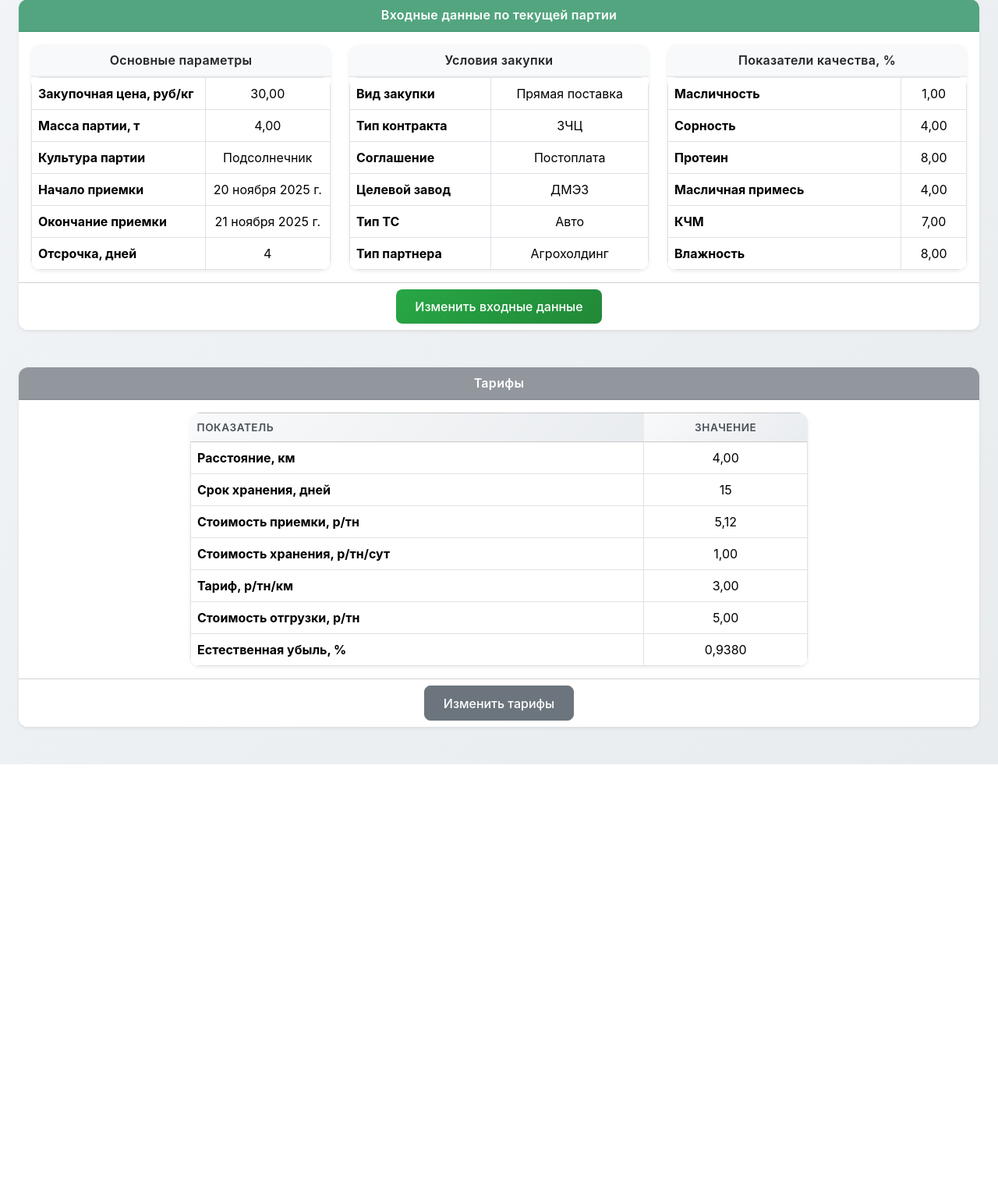
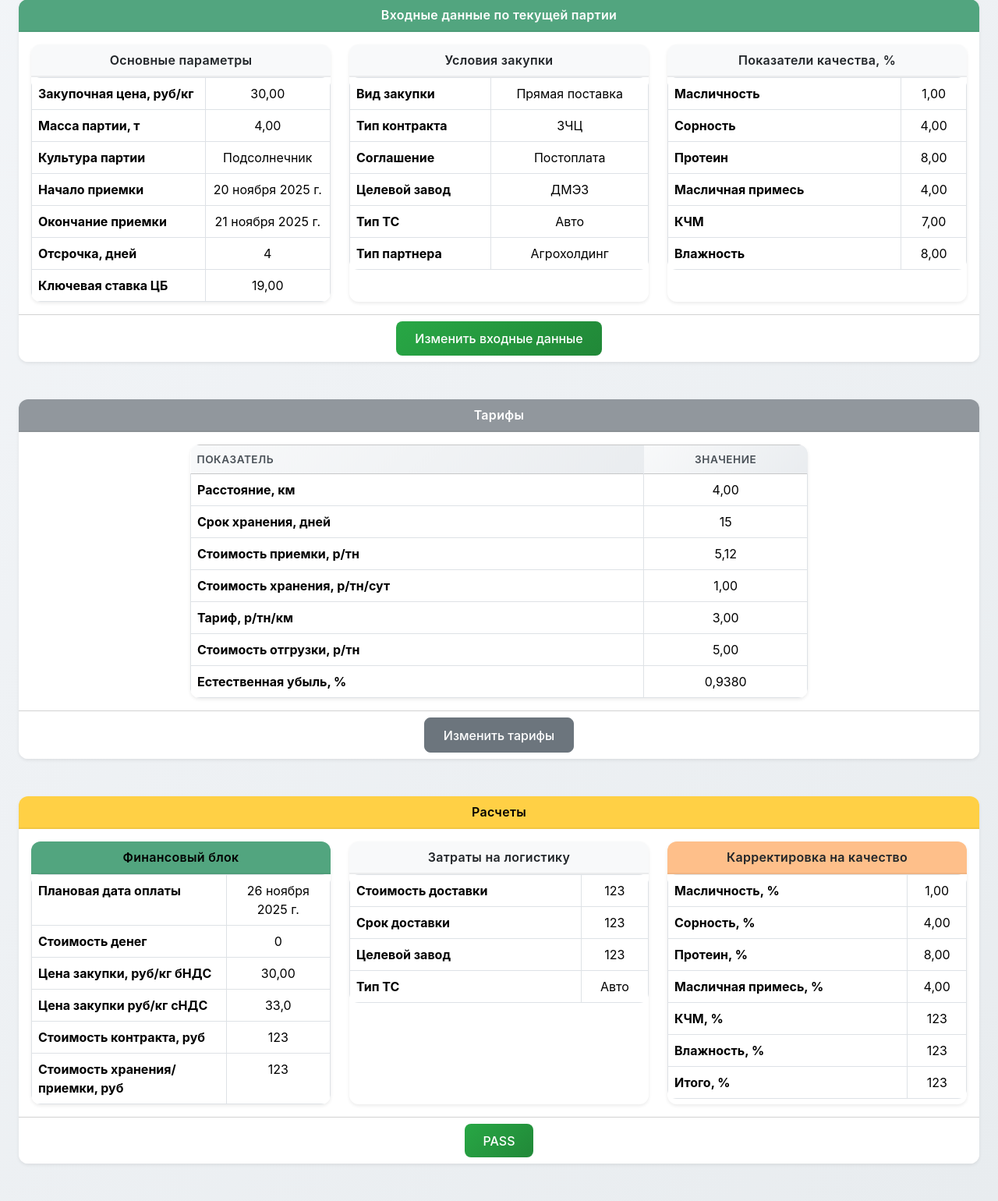
Before and after one commit to orcworker1/purch_calculator, a Django app: page / in a window 1280 px wide. Shown: the part 861-2401 px from the top of the page at 78% size. Before the commit the page ends 1841 px from the top, so only its background shows below. Run offline with Django 5.2, Linux system fonts and the light colour scheme; data comes from the database, SQL or seed files in the repository; both versions use the stored data as it was after the commit; some libraries are stand-ins or nearby versions.

Commit message:
update database and start calculate

```diff
--- a/purch_calculator/removal_rates/views.py
+++ b/purch_calculator/removal_rates/views.py
@@ -13,6 +13,7 @@ from django.views import View
 import pandas as pd
 from django.http import HttpResponse
 from datetime import datetime
+from purch_calculator.removal_rates.calculate import PurchCalculator
 
 from purch_calculator.removal_rates.models import RemovalForSunflower
 from purch_calculator.removal_rates.models import RemovalForRapeseed , RawMaterialBatch, Tariffs
@@ -33,10 +34,12 @@ class ViewRates(ListView):
         rapeseed, _ = RemovalForRapeseed.objects.get_or_create(pk=1)
         batch, _ = RawMaterialBatch.objects.get_or_create(pk=1)
         tariffs , _ = Tariffs.objects.get_or_create(pk=1)
+        calculator = PurchCalculator(sunflower, rapeseed, batch, tariffs)
         ctx["sunflower"] = sunflower
         ctx["raps"] = rapeseed
         ctx["batch"] = batch
         ctx['tariffs'] = tariffs
+        ctx['calculate'] = calculator.financial_block()
         return ctx
 
 class UpdateSunflower(UpdateView):
@@ -84,42 +87,9 @@ class UpdateTariffs(UpdateView):
 
 class ExportCSV(View):
     def get(self, request, *args, **kwargs):
-        csv_parts = []
+        raw_material_batch = RawMaterialBatch.objects.all().values()
+        df_batches = pd.DataFrame()
 
-        removal_sunflower = RemovalForSunflower.objects.all().values()
-        if removal_sunflower.exists():
-            df_sunflower = pd.DataFrame(list(removal_sunflower))
-            column_mapping = {}
-            for field in RemovalForSunflower._meta.fields:
-                if hasattr(field, 'verbose_name'):
-                    verbose_name = str(field.verbose_name) if field.verbose_name else None
-                    if verbose_name and verbose_name != field.name:
-                        column_mapping[field.name] = verbose_name
-                if field.name == 'id' and 'id' not in column_mapping:
-                    column_mapping[field.name] = 'ID'
-            if column_mapping:
-                df_sunflower.rename(columns=column_mapping, inplace=True)
-            csv_parts.append("КОЭФФИЦИЕНТЫ ДЛЯ ПОДСОЛНЕЧНИКА")
-            csv_parts.append(df_sunflower.to_csv(index=False, encoding="utf-8-sig"))
-
-        removal_rapeseed = RemovalForRapeseed.objects.all().values()
-        if removal_rapeseed.exists():
-            df_rapeseed = pd.DataFrame(list(removal_rapeseed))
-            column_mapping = {}
-            for field in RemovalForRapeseed._meta.fields:
-                if hasattr(field, 'verbose_name'):
-                    verbose_name = str(field.verbose_name) if field.verbose_name else None
-                    if verbose_name and verbose_name != field.name:
-                        column_mapping[field.name] = verbose_name
-                if field.name == 'id' and 'id' not in column_mapping:
-                    column_mapping[field.name] = 'ID'
-            if column_mapping:
-                df_rapeseed.rename(columns=column_mapping, inplace=True)
-            csv_parts.append("КОЭФФИЦИЕНТЫ ДЛЯ РАПСА")
-            csv_parts.append(df_rapeseed.to_csv(index=False, encoding="utf-8-sig"))
-
-
-        raw_material_batch = RawMaterialBatch.objects.all().values()
         if raw_material_batch.exists():
             df_batches = pd.DataFrame(list(raw_material_batch))
             column_mapping = {}
@@ -188,11 +158,9 @@ class ExportCSV(View):
                 elif 'agreement_type' in df_batches.columns:
                     df_batches['agreement_type'] = df_batches['agreement_type'].map(agreement_type_map).fillna(df_batches['agreement_type'])
 
-            csv_parts.append("ВХОДНЫЕ ДАННЫЕ ПО ТЕКУЩЕЙ ПАРТИИ")
-            csv_parts.append(df_batches.to_csv(index=False, encoding="utf-8-sig"))
+        tariffs = Tariffs.objects.all().values()
+        df_tariffs = pd.DataFrame()
 
-
-        tariffs = Tariffs.objects.all().values()
         if tariffs.exists():
             df_tariffs = pd.DataFrame(list(tariffs))
             column_mapping = {}
@@ -202,15 +170,50 @@ class ExportCSV(View):
                     if verbose_name and verbose_name != field.name:
                         column_mapping[field.name] = verbose_name
                 if field.name == 'id' and 'id' not in column_mapping:
-                    column_mapping[field.name] = 'ID'
+                    column_mapping[field.name] = 'ID_Тарифы'
             if column_mapping:
                 df_tariffs.rename(columns=column_mapping, inplace=True)
-            csv_parts.append("ТАРИФЫ")
-            csv_parts.append(df_tariffs.to_csv(index=False, encoding="utf-8-sig"))
 
 
-        csv_content = "\n".join(csv_parts)
 
+        data_type_mapping = {}
+
+        if not df_batches.empty and not df_tariffs.empty:
+
+            for col in df_batches.columns:
+                data_type_mapping[col] = "Входные данные"
+
+            for col in df_tariffs.columns:
+                data_type_mapping[col] = "Тарифы"
+
+            df_batches['key'] = 1
+            df_tariffs['key'] = 1
+            df_flat = pd.merge(df_batches, df_tariffs, on='key', how='outer').drop('key', axis=1)
+        elif not df_batches.empty:
+            for col in df_batches.columns:
+                data_type_mapping[col] = "Входные данные"
+            df_flat = df_batches
+        elif not df_tariffs.empty:
+            for col in df_tariffs.columns:
+                data_type_mapping[col] = "Тарифы"
+            df_flat = df_tariffs
+        else:
+            df_flat = pd.DataFrame()
+
+
+        if not df_flat.empty:
+            df_flat = df_flat.T
+
+            field_names = df_flat.index
+
+            data_type_series = pd.Series(field_names.map(data_type_mapping).fillna(''), index=field_names, name='Тип данных')
+
+            df_flat = df_flat.reset_index()
+            df_flat.rename(columns={'index': 'Показатель'}, inplace=True)
+            df_flat.insert(0, 'Тип данных', data_type_series.values)
+
+
+        csv_content = df_flat.to_csv(index=False, encoding="utf-8-sig") if not df_flat.empty else ""
 
         response = HttpResponse(csv_content.encode('utf-8-sig'), content_type='text/csv; charset=utf-8-sig')
 
--- a/pyproject.toml
+++ b/pyproject.toml
@@ -10,4 +10,5 @@ dependencies = [
     "dotenv>=0.9.9",
     "pandas>=2.3.3",
     "gunicorn>=21.2.0",
+    "holidays>=0.85",
 ]
--- a/templates/change_data/update_data_by_party.html
+++ b/templates/change_data/update_data_by_party.html
@@ -96,6 +96,10 @@
                     <tr>
                       <th scope="row" class="text-start">Отсрочка, дней</th>
                       <td>{{ form.delay_days }}</td>
+                    </tr>
+                  <tr>
+                      <th scope="row" class="text-start">Ключевая ставка</th>
+                      <td>{{ form.key_rate }}</td>
                     </tr>
                   </tbody>
                 </table>
--- a/templates/index.html
+++ b/templates/index.html
@@ -43,6 +43,11 @@
   .icon-badge {
     font-size: 1.5rem;
     margin-right: 0.5rem;
+  }
+
+  .orange-town {
+     background-color: #fd7e147e
+
   }
 </style>
 
@@ -220,6 +225,10 @@
                     <th scope="row" class="text-start">Отсрочка, дней</th>
                     <td class="text-center">{{ batch.delay_days }}</td>
                   </tr>
+                <tr>
+                    <th scope="row" class="text-start"> Ключевая ставка ЦБ</th>
+                    <td class="text-center">{{ batch.key_rate }}</td>
+                  </tr>
                 </tbody>
               </table>
             </div>
@@ -370,4 +379,128 @@
 </section>
 {% endif %}
 
+<section class="container mt-5 mb-5">
+  <div class="card shadow-sm border-secondary">
+    <div class="card-header bg-warning bg-opacity-75 text-black text-center fw-semibold">
+      Расчеты
+    </div>
+    <div class="card-body">
+      <div class="row g-4">
+        <div class="col-lg-4">
+          <div class="card h-100 border-0">
+            <div class="card-header bg-success bg-opacity-75 text-black fw-semibold text-center">
+              Финансовый блок
+            </div>
+            <div class="card-body p-0">
+              <table class="table table-bordered mb-0">
+                <tbody>
+                  <tr>
+                    <th scope="row" class="text-start">Плановая дата оплаты</th>
+                    <td class="text-center">{{ calculate.plane }}</td>
+                  </tr>
+                  <tr>
+                    <th scope="row" class="text-start">Стоимость денег</th>
+                    <td class="text-center">{{ calculate.value_of_money }}</td>
+                  </tr>
+                  <tr>
+                    <th scope="row" class="text-start">Цена закупки, руб/кг бНДС</th>
+                    <td class="text-center">{{ calculate.purchase_price }}</td>
+                  </tr>
+                  <tr>
+                    <th scope="row" class="text-start">Цена закупки руб/кг сНДС</th>
+                    <td class="text-center">{{ calculate.purchase_price_NDS }}</td>
+                  </tr>
+                  <tr>
+                    <th scope="row" class="text-start">Стоимость контракта, руб</th>
+                    <td class="text-center">123</td>
+                  </tr>
+                  <tr>
+                    <th scope="row" class="text-start">Стоимость хранения/приемки, руб</th>
+                    <td class="text-center">123</td>
+                  </tr>
+                </tbody>
+              </table>
+            </div>
+          </div>
+        </div>
+
+        <div class="col-lg-4">
+          <div class="card h-100 border-0">
+            <div class="card-header bg-light fw-semibold text-center">
+              Затраты на логистику
+            </div>
+            <div class="card-body p-0">
+              <table class="table table-bordered mb-0">
+                <tbody>
+                  <tr>
+                    <th scope="row" class="text-start">Стоимость доставки</th>
+                    <td class="text-center">123</td>
+                  </tr>
+                  <tr>
+                    <th scope="row" class="text-start">Срок доставки</th>
+                    <td class="text-center">123</td>
+                  </tr>
+                  <tr>
+                    <th scope="row" class="text-start">Целевой завод</th>
+                    <td class="text-center">123</td>
+                  </tr>
+                  <tr>
+                    <th scope="row" class="text-start">Тип ТС</th>
+                    <td class="text-center">{{ batch.get_transport_type_display }}</td>
+                  </tr>
+                </tbody>
+              </table>
+            </div>
+          </div>
+        </div>
+
+        <div class="col-lg-4">
+          <div class="card h-100 border-0">
+            <div class="card-header orange-town fw-semibold text-center">
+              Карректировка на качество
+            </div>
+            <div class="card-body p-0">
+              <table class="table table-bordered mb-0">
+                <tbody>
+                  <tr>
+                    <th scope="row" class="text-start">Масличность, %</th>
+                    <td class="text-center">{{ batch.oil_content_actual }}</td>
+                  </tr>
+                  <tr>
+                    <th scope="row" class="text-start">Сорность, %</th>
+                    <td class="text-center">{{ batch.weed_impurity_actual }}</td>
+                  </tr>
+                  <tr>
+                    <th scope="row" class="text-start">Протеин, %</th>
+                    <td class="text-center">{{ batch.protein_actual }}</td>
+                  </tr>
+                  <tr>
+                    <th scope="row" class="text-start">Масличная примесь, %</th>
+                    <td class="text-center">{{ batch.oil_impurity_actual }}</td>
+                  </tr>
+                  <tr>
+                    <th scope="row" class="text-start">КЧМ, %</th>
+                    <td class="text-center">123</td>
+                  </tr>
+                  <tr>
+                    <th scope="row" class="text-start">Влажность, %</th>
+                    <td class="text-center">123</td>
+                  </tr>
+                <tr>
+                    <th scope="row" class="text-start">Итого, %</th>
+                    <td class="text-center">123</td>
+                </tr>
+                </tbody>
+              </table>
+            </div>
+          </div>
+        </div>
+      </div>
+    </div>
+    <div class="card-footer bg-white text-center">
+      <a href="#" class="btn btn-success px-4">PASS</a>
+    </div>
+  </div>
+</section>
+
 {% endblock %}
```
Also changed, not shown: purch_calculator/removal_rates/calculate.py (added, +81 -0 lines), purch_calculator/removal_rates/forms.py (+11 -4 lines), purch_calculator/removal_rates/models.py (+7 -0 lines), db.sqlite3, purch_calculator/removal_rates/migrations/0018_rawmaterialbatch_key_rate.py (added), 1 other file.
